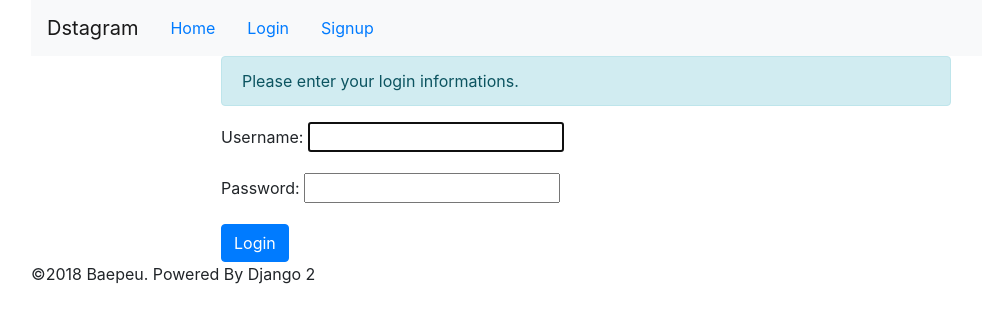
After one commit to qkrwjdan/Dstagram, a Django app: page /accounts/login/ in a window 1280 px wide. The commit adds this page. Shown: the top 323 px of the page, without its empty margins (54-1036 px from the left). Run offline with Django 3.2, Linux system fonts and the light colour scheme; some libraries are stand-ins or nearby versions.

Commit message:
login,logout

```diff
--- /dev/null
+++ b/accounts/templates/registration/login.html
@@ -0,0 +1,20 @@
+{% extends 'base.html' %}
+
+{% block title%}-Login {% endblock %}
+
+{% block content %}
+  <div class="row">
+    <div class="col-md-2"></div>
+    <div class="col-md-8 panel panel-default">
+      <div class="alert alert-info">
+        Please enter your login informations.
+      </div>
+      <form class="" action="" method="post">
+        {{form.as_p}}
+        {% csrf_token %}
+        <input type="submit" class="btn btn-primary" name="" value="Login">
+      </form>
+    </div>
+    <div class="col-md-2"></div>
+  </div>
+{% endblock %}
--- /dev/null
+++ b/accounts/urls.py
@@ -0,0 +1,7 @@
+from django.urls import path
+from django.contrib.auth import views as auth_view
+
+urlpatterns = [
+    path('login/',auth_view.LoginView.as_view(),name='login'),
+    path('logout/',auth_view.LogoutView.as_view(template_name='registration/logout.html'),name='logout'),
+]
--- a/config/settings.py
+++ b/config/settings.py
@@ -124,3 +124,6 @@ STATIC_URL = '/static/'
 #각 앱에서 업로드 하는 파일들을 한 폴더를 중심으로 모으기 위해 MEDIA_ROOT 옵션 설정
 MEDIA_URL = '/media/'
 MEDIA_ROOT = os.path.join(BASE_DIR, 'media')
+
+#로그인 후 이동할 페이지 설정의 기본값을 설정
+LOGIN_REDIRECT_URL = '/'
--- a/config/urls.py
+++ b/config/urls.py
@@ -21,6 +21,8 @@ from django.conf import settings
 urlpatterns = [
     path('admin/', admin.site.urls),
     path('', include('photo.urls')),
+    path('accounts/',include('accounts.urls')),
+
 ]
 
 #static 을 사용한 MEDIA_URL에 해당하는 주소를 가진 요청에 대해서 MEDIA_ROOT에서 찾아서 응답하도록 한다.
--- a/photo/templates/base.html
+++ b/templates/base.html
@@ -19,7 +19,9 @@
             {% if user.is_authenticated %}
             <li class='nav-item'><a href="#" class='nav-link'>Welcome, {{user.get_username}}</a></li>
             <li class='nav-item'><a href="{% url 'photo:photo_upload'%}" class='nav-link'>Upload</a></li>
-            <li class='nav-item'><a href="#" class='nav-link'>Logout</a></li>
+            <li class='nav-item'><a href="{% url 'logout'%}" class='nav-link'>Logout</a></li>
+            {% else %}
+            <li class='nav-item'><a href="{% url 'login'%}" class='nav-link'>Login</a></li>
             <li class='nav-item'><a href="#" class='nav-link'>Signup</a></li>
             {% endif %}
           </ul>
```
Also changed, not shown: accounts/templates/registration/logout.html (added, +16 -0 lines).
